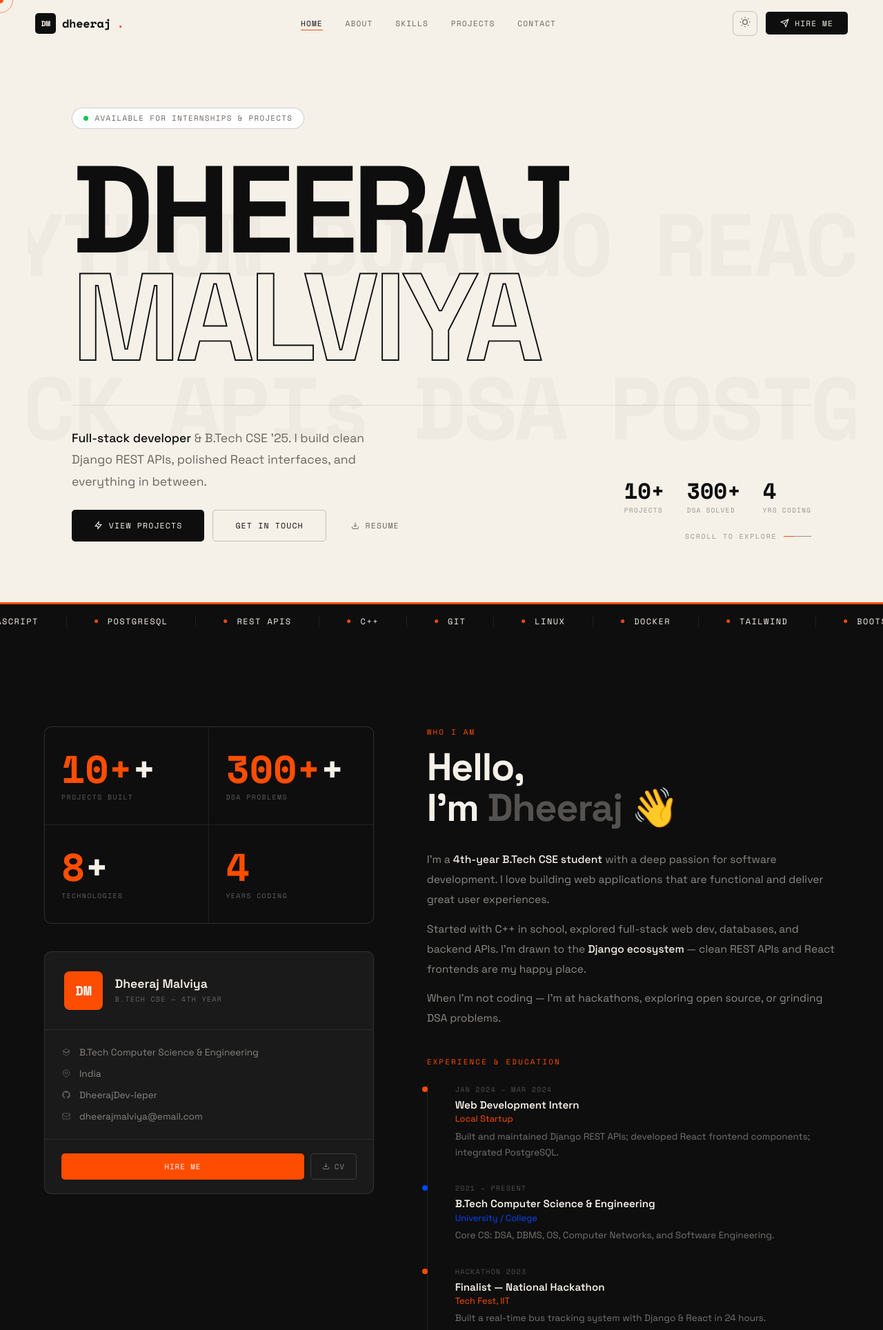
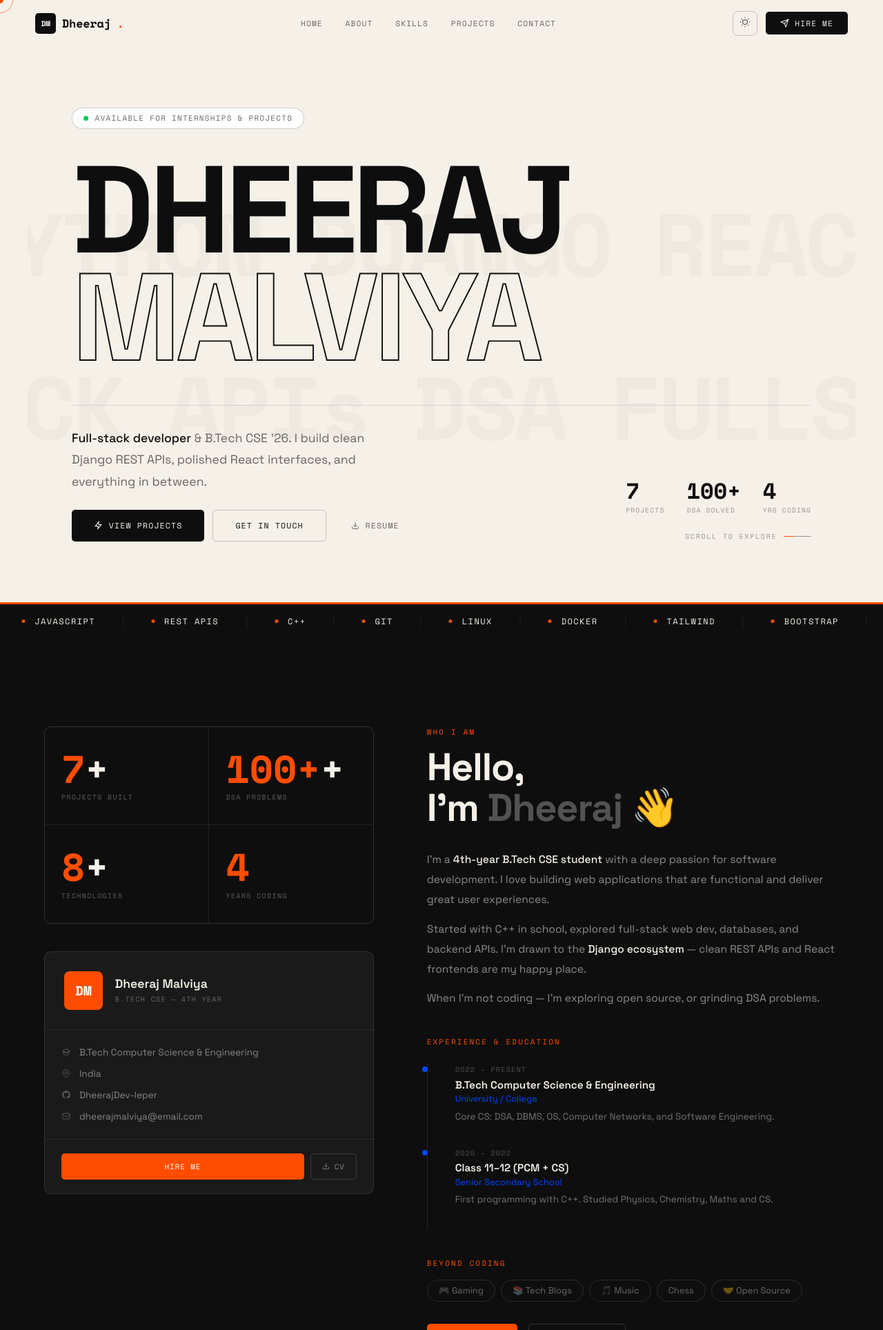
Before and after one commit to DheerajDev-leper/Portfolio, a Django app: page / in a window 1280 px wide. Shown: the top 1928 px of the page at 69% size. Run offline with Django 5.2, Linux system fonts and the light colour scheme.

Commit message:
Updated personnel info.

```diff
--- a/templates/index.html
+++ b/templates/index.html
@@ -445,12 +445,12 @@ footer{background:var(--ink);color:var(--bg);padding:2rem clamp(1.5rem,5vw,4rem)
 
 <!-- ══ NAV ══ -->
 <nav id="nav">
-  <a href="#hero" class="nav-logo">
+  <a href="#" class="nav-logo">
     <div class="logo-box">DM</div>
-    dheeraj<span class="logo-dot">.</span>
+    Dheeraj<span class="logo-dot">.</span>
   </a>
   <div class="nav-links" id="navLinks">
-    <a href="#hero" class="nav-a active">Home</a>
+    <a href="#" class="nav-a active">Home</a>
     <a href="#about" class="nav-a">About</a>
     <a href="#skills" class="nav-a">Skills</a>
     <a href="#projects" class="nav-a">Projects</a>
@@ -481,7 +481,7 @@ footer{background:var(--ink);color:var(--bg);padding:2rem clamp(1.5rem,5vw,4rem)
     <!-- bg watermark words -->
     <div class="hero-bg-words" aria-hidden="true">
       <div class="hero-bg-row"><span class="hero-bg-word">PYTHON</span><span class="hero-bg-word">DJANGO</span><span class="hero-bg-word">REACT</span><span class="hero-bg-word">BACKEND</span><span class="hero-bg-word">PYTHON</span><span class="hero-bg-word">DJANGO</span><span class="hero-bg-word">REACT</span><span class="hero-bg-word">BACKEND</span></div>
-      <div class="hero-bg-row"><span class="hero-bg-word">FULLSTACK</span><span class="hero-bg-word">APIs</span><span class="hero-bg-word">DSA</span><span class="hero-bg-word">POSTGRES</span><span class="hero-bg-word">FULLSTACK</span><span class="hero-bg-word">APIs</span><span class="hero-bg-word">DSA</span><span class="hero-bg-word">POSTGRES</span></div>
+      <div class="hero-bg-row"><span class="hero-bg-word">FULLSTACK</span><span class="hero-bg-word">APIs</span><span class="hero-bg-word">DSA</span><span class="hero-bg-word">FULLSTACK</span><span class="hero-bg-word">APIs</span><span class="hero-bg-word">DSA</span></div>
     </div>
 
     <div class="hero-content">
@@ -498,7 +498,7 @@ footer{background:var(--ink);color:var(--bg);padding:2rem clamp(1.5rem,5vw,4rem)
       <div class="hero-bottom">
         <div>
           <p class="hero-desc">
-            <strong>Full-stack developer</strong> &amp; B.Tech CSE '25. I build clean Django REST APIs,
+            <strong>Full-stack developer</strong> &amp; B.Tech CSE '26. I build clean Django REST APIs,
             polished React interfaces, and everything in between.
           </p>
           <div class="hero-ctas">
@@ -515,8 +515,8 @@ footer{background:var(--ink);color:var(--bg);padding:2rem clamp(1.5rem,5vw,4rem)
         </div>
         <div class="hero-right">
           <div class="hero-stats">
-            <div><div class="hstat-n" data-count="10">0</div><div class="hstat-l">Projects</div></div>
-            <div><div class="hstat-n" data-count="300">0</div><div class="hstat-l">DSA Solved</div></div>
+            <div><div class="hstat-n" data-count="7">0</div><div class="hstat-l">Projects</div></div>
+            <div><div class="hstat-n" data-count="100">0</div><div class="hstat-l">DSA Solved</div></div>
             <div><div class="hstat-n" data-count="4">0</div><div class="hstat-l">Yrs Coding</div></div>
           </div>
           <div class="hero-scroll">
@@ -541,8 +541,8 @@ footer{background:var(--ink);color:var(--bg);padding:2rem clamp(1.5rem,5vw,4rem)
       <!-- Left col -->
       <div>
         <div class="stat-block-grid sr">
-          <div class="sblock"><div class="sblock-n"><span class="a" data-count="10">0</span>+</div><div class="sblock-l">Projects Built</div></div>
-          <div class="sblock"><div class="sblock-n"><span class="a" data-count="300">0</span>+</div><div class="sblock-l">DSA Problems</div></div>
+          <div class="sblock"><div class="sblock-n"><span class="a" data-count="7">0</span>+</div><div class="sblock-l">Projects Built</div></div>
+          <div class="sblock"><div class="sblock-n"><span class="a" data-count="100">0</span>+</div><div class="sblock-l">DSA Problems</div></div>
           <div class="sblock"><div class="sblock-n"><span class="a" data-count="8">0</span>+</div><div class="sblock-l">Technologies</div></div>
           <div class="sblock"><div class="sblock-n"><span class="a" data-count="4">0</span></div><div class="sblock-l">Years Coding</div></div>
         </div>
@@ -573,7 +573,7 @@ footer{background:var(--ink);color:var(--bg);padding:2rem clamp(1.5rem,5vw,4rem)
         <h2 class="about-h sr d1">Hello,<br>I'm <em>Dheeraj</em> 👋</h2>
         <p class="about-p sr d2">I'm a <strong>4th-year B.Tech CSE student</strong> with a deep passion for software development. I love building web applications that are functional and deliver great user experiences.</p>
         <p class="about-p sr d3">Started with C++ in school, explored full-stack web dev, databases, and backend APIs. I'm drawn to the <strong>Django ecosystem</strong> — clean REST APIs and React frontends are my happy place.</p>
-        <p class="about-p sr d4">When I'm not coding — I'm at hackathons, exploring open source, or grinding DSA problems.</p>
+        <p class="about-p sr d4">When I'm not coding — I'm exploring open source, or grinding DSA problems.</p>
 
         <div class="tl-label sr">Experience &amp; Education</div>
         <div class="tl" id="timeline"></div>
@@ -581,7 +581,7 @@ footer{background:var(--ink);color:var(--bg);padding:2rem clamp(1.5rem,5vw,4rem)
         <div class="sr" style="margin-top:2.5rem">
           <div class="about-eyebrow">Beyond Coding</div>
           <div class="chips">
-            <div class="chip">🎯 Competitive Prog.</div><div class="chip">🎮 Gaming</div><div class="chip">📚 Tech Blogs</div><div class="chip">🎵 Music</div><div class="chip">⚽ Football</div><div class="chip">🤝 Open Source</div><div class="chip">🎤 Hackathons</div>
+            <div class="chip">🎮 Gaming</div><div class="chip">📚 Tech Blogs</div><div class="chip">🎵 Music</div><div class="chip"> Chess </div><div class="chip">🤝 Open Source</div>
           </div>
         </div>
 
@@ -632,10 +632,10 @@ footer{background:var(--ink);color:var(--bg);padding:2rem clamp(1.5rem,5vw,4rem)
       <div class="eyebrow sr">Core Strengths</div>
       <h3 class="sr d1" style="font-size:clamp(1.5rem,3vw,2.5rem);font-weight:700;letter-spacing:-.02em;margin-bottom:2rem">What I do well</h3>
       <div class="comp-grid">
-        <div class="comp-card sr d1"><div class="comp-num">01</div><div class="comp-title">Problem Solving</div><div class="comp-desc">Tackled 300+ DSA problems on LeetCode &amp; HackerRank. Strong in arrays, trees, graphs, and DP.</div></div>
+        <div class="comp-card sr d1"><div class="comp-num">01</div><div class="comp-title">Problem Solving</div><div class="comp-desc">Tackled 100+ DSA problems on LeetCode &amp; HackerRank.</div></div>
         <div class="comp-card sr d2"><div class="comp-num">02</div><div class="comp-title">Backend Development</div><div class="comp-desc">Scalable Django REST APIs with auth, permissions, serialization, and optimized ORM queries.</div></div>
         <div class="comp-card sr d3"><div class="comp-num">03</div><div class="comp-title">Database Design</div><div class="comp-desc">Normalized schemas, complex SQL queries, and efficient Django ORM patterns.</div></div>
-        <div class="comp-card sr d4"><div class="comp-num">04</div><div class="comp-title">Frontend Integration</div><div class="comp-desc">Responsive UIs in React connected to REST APIs via Axios and Fetch.</div></div>
+        <div class="comp-card sr d4"><div class="comp-num">04</div><div class="comp-title">Frontend Integration</div><div class="comp-desc">Responsive UIs in React connected to Django.</div></div>
       </div>
     </div>
 
@@ -647,7 +647,7 @@ footer{background:var(--ink);color:var(--bg);padding:2rem clamp(1.5rem,5vw,4rem)
         <div class="learn-item sr d1"><div class="learn-ico">☁️</div><div><div class="learn-title">AWS Cloud Fundamentals</div><div class="learn-status"><span class="sdot sdot-a"></span>In Progress — EC2, S3, RDS</div></div></div>
         <div class="learn-item sr d2"><div class="learn-ico">🐋</div><div><div class="learn-title">Docker &amp; Containerization</div><div class="learn-status"><span class="sdot sdot-a"></span>In Progress — Dockerizing Django apps</div></div></div>
         <div class="learn-item sr d3"><div class="learn-ico">⚛️</div><div><div class="learn-title">Advanced React &amp; Next.js</div><div class="learn-status"><span class="sdot sdot-g"></span>Completed — Hooks, Context, SSR basics</div></div></div>
-        <div class="learn-item sr d4"><div class="learn-ico">🤖</div><div><div class="learn-title">Machine Learning Basics</div><div class="learn-status"><span class="sdot sdot-a"></span>In Progress — Scikit-learn, Pandas</div></div></div>
+        <div class="learn-item sr d4"><div class="learn-ico">🤖</div><div><div class="learn-title">Machine Learning Intermediate</div><div class="learn-status"><span class="sdot sdot-a"></span>In Progress — Scikit-learn, Tensorflow, Pytorch</div></div></div>
       </div>
     </div>
   </div>
@@ -699,12 +699,11 @@ footer{background:var(--ink);color:var(--bg);padding:2rem clamp(1.5rem,5vw,4rem)
         <h2 class="contact-h">Let's build<br>something <span>great.</span></h2>
         <p class="contact-p">Whether you have an <strong>internship offer</strong>, a collaboration idea, or just want to say hi — I'm always open. I'll reply within 24 hours.</p>
         <div class="clinks">
-          <a href="mailto:dheerajmalviya@email.com" class="cl"><div class="cl-ico"><svg width="17" height="17" fill="none" stroke="currentColor" stroke-width="1.5" viewBox="0 0 24 24"><path d="M3 8l7.89 5.26a2 2 0 002.22 0L21 8M5 19h14a2 2 0 002-2V7a2 2 0 00-2-2H5a2 2 0 00-2 2v10a2 2 0 002 2z"/></svg></div><div><div class="cl-lbl">Email</div><div class="cl-val">dheerajmalviya@email.com</div></div></a>
+          <a href="mailto:dheerajsmalviya@gmail.com" class="cl"><div class="cl-ico"><svg width="17" height="17" fill="none" stroke="currentColor" stroke-width="1.5" viewBox="0 0 24 24"><path d="M3 8l7.89 5.26a2 2 0 002.22 0L21 8M5 19h14a2 2 0 002-2V7a2 2 0 00-2-2H5a2 2 0 00-2 2v10a2 2 0 002 2z"/></svg></div><div><div class="cl-lbl">Email</div><div class="cl-val">dheerajsmalviya@gmail.com</div></div></a>
           <a href="https://github.com/DheerajDev-leper" target="_blank" rel="noopener" class="cl"><div class="cl-ico"><svg width="17" height="17" fill="currentColor" viewBox="0 0 24 24"><path d="M12 2C6.477 2 2 6.484 2 12.017c0 4.425 2.865 8.18 6.839 9.504.5.092.682-.217.682-.483 0-.237-.008-.868-.013-1.703-2.782.605-3.369-1.343-3.369-1.343-.454-1.158-1.11-1.466-1.11-1.466-.908-.62.069-.608.069-.608 1.003.07 1.531 1.032 1.531 1.032.892 1.53 2.341 1.088 2.91.832.092-.647.35-1.088.636-1.338-2.22-.253-4.555-1.113-4.555-4.951 0-1.093.39-1.988 1.029-2.688-.103-.253-.446-1.272.098-2.65 0 0 .84-.27 2.75 1.026A9.564 9.564 0 0112 6.844c.85.004 1.705.115 2.504.337 1.909-1.296 2.747-1.027 2.747-1.027.546 1.379.202 2.398.1 2.651.64.7 1.028 1.595 1.028 2.688 0 3.848-2.339 4.695-4.566 4.943.359.309.678.92.678 1.855 0 1.338-.012 2.419-.012 2.747 0 .268.18.58.688.482A10.019 10.019 0 0022 12.017C22 6.484 17.522 2 12 2z"/></svg></div><div><div class="cl-lbl">GitHub</div><div class="cl-val">DheerajDev-leper</div></div></a>
           <a href="https://linkedin.com/in/dheerajmalviya" target="_blank" rel="noopener" class="cl"><div class="cl-ico" style="color:var(--accent2)"><svg width="17" height="17" fill="currentColor" viewBox="0 0 24 24"><path d="M20.447 20.452h-3.554v-5.569c0-1.328-.027-3.037-1.852-3.037-1.853 0-2.136 1.445-2.136 2.939v5.667H9.351V9h3.414v1.561h.046c.477-.9 1.637-1.85 3.37-1.85 3.601 0 4.267 2.37 4.267 5.455v6.286zM5.337 7.433a2.062 2.062 0 01-2.063-2.065 2.064 2.064 0 112.063 2.065zm1.782 13.019H3.555V9h3.564v11.452zM22.225 0H1.771C.792 0 0 .774 0 1.729v20.542C0 23.227.792 24 1.771 24h20.451C23.2 24 24 23.227 24 22.271V1.729C24 .774 23.2 0 22.222 0h.003z"/></svg></div><div><div class="cl-lbl">LinkedIn</div><div class="cl-val">Dheeraj Malviya</div></div></a>
         </div>
         <div class="soc-row">
-          <a href="#" class="soc" title="Twitter/X"><svg width="15" height="15" fill="currentColor" viewBox="0 0 24 24"><path d="M18.244 2.25h3.308l-7.227 8.26 8.502 11.24H16.17l-4.714-6.231-5.401 6.231H2.742l7.73-8.835L1.254 2.25H8.08l4.253 5.622zm-1.161 17.52h1.833L7.084 4.126H5.117z"/></svg></a>
           <a href="#" class="soc" title="LeetCode"><svg width="15" height="15" fill="currentColor" viewBox="0 0 24 24"><path d="M13.483 0a1.374 1.374 0 0 0-.961.438L7.116 6.226l-3.854 4.126a5.266 5.266 0 0 0-1.209 2.104 5.35 5.35 0 0 0-.125.513 5.527 5.527 0 0 0 .062 2.362 5.83 5.83 0 0 0 .349 1.017 5.938 5.938 0 0 0 1.271 1.818l4.277 4.193.039.038c2.248 2.165 5.852 2.133 8.063-.074l2.396-2.392c.54-.54.54-1.414.003-1.955a1.378 1.378 0 0 0-1.951-.003l-2.396 2.392a3.021 3.021 0 0 1-4.205.038l-.02-.019-4.276-4.193c-.652-.64-.972-1.469-.948-2.263a2.68 2.68 0 0 1 .066-.523 2.545 2.545 0 0 1 .619-1.164L9.13 8.114c1.058-1.134 3.204-1.27 4.43-.278l3.501 2.831c.593.48 1.461.387 1.94-.207a1.384 1.384 0 0 0-.207-1.943l-3.5-2.831c-.8-.647-1.766-1.045-2.774-1.202l2.015-2.158A1.384 1.384 0 0 0 13.483 0zm-2.866 12.815a1.38 1.38 0 0 0-1.38 1.382 1.38 1.38 0 0 0 1.38 1.382H20.79a1.38 1.38 0 0 0 1.38-1.382 1.38 1.38 0 0 0-1.38-1.382z"/></svg></a>
           <a href="#" class="soc" title="HackerRank"><svg width="15" height="15" fill="currentColor" viewBox="0 0 24 24"><path d="M12 0c1.285 0 9.75 4.886 10.392 6 .645 1.115.645 10.885 0 12S13.287 24 12 24C10.715 24 2.25 19.114 1.608 18 .963 16.886.963 7.115 1.608 6 2.253 4.886 10.715 0 12 0zm2.295 6.799c-.141 0-.258.115-.258.258v3.875H9.963V7.057c0-.141-.115-.258-.258-.258h-1.9c-.141 0-.258.115-.258.258v9.886c0 .141.115.258.258.258h1.9c.141 0 .258-.115.258-.258v-3.875h4.074v3.875c0 .141.115.258.258.258h1.9c.141 0 .258-.115.258-.258V7.057c0-.141-.115-.258-.258-.258h-1.9z"/></svg></a>
         </div>
@@ -753,17 +752,15 @@ footer{background:var(--ink);color:var(--bg);padding:2rem clamp(1.5rem,5vw,4rem)
   <div class="fl-right">
     <a href="https://github.com/DheerajDev-leper" target="_blank" rel="noopener" class="flink" aria-label="GitHub"><svg width="18" height="18" fill="currentColor" viewBox="0 0 24 24"><path d="M12 2C6.477 2 2 6.484 2 12.017c0 4.425 2.865 8.18 6.839 9.504.5.092.682-.217.682-.483 0-.237-.008-.868-.013-1.703-2.782.605-3.369-1.343-3.369-1.343-.454-1.158-1.11-1.466-1.11-1.466-.908-.62.069-.608.069-.608 1.003.07 1.531 1.032 1.531 1.032.892 1.53 2.341 1.088 2.91.832.092-.647.35-1.088.636-1.338-2.22-.253-4.555-1.113-4.555-4.951 0-1.093.39-1.988 1.029-2.688-.103-.253-.446-1.272.098-2.65 0 0 .84-.27 2.75 1.026A9.564 9.564 0 0112 6.844c.85.004 1.705.115 2.504.337 1.909-1.296 2.747-1.027 2.747-1.027.546 1.379.202 2.398.1 2.651.64.7 1.028 1.595 1.028 2.688 0 3.848-2.339 4.695-4.566 4.943.359.309.678.92.678 1.855 0 1.338-.012 2.419-.012 2.747 0 .268.18.58.688.482A10.019 10.019 0 0022 12.017C22 6.484 17.522 2 12 2z"/></svg></a>
     <a href="https://linkedin.com/in/dheerajmalviya" target="_blank" rel="noopener" class="flink" aria-label="LinkedIn"><svg width="18" height="18" fill="currentColor" viewBox="0 0 24 24"><path d="M20.447 20.452h-3.554v-5.569c0-1.328-.027-3.037-1.852-3.037-1.853 0-2.136 1.445-2.136 2.939v5.667H9.351V9h3.414v1.561h.046c.477-.9 1.637-1.85 3.37-1.85 3.601 0 4.267 2.37 4.267 5.455v6.286zM5.337 7.433a2.062 2.062 0 01-2.063-2.065 2.064 2.064 0 112.063 2.065zm1.782 13.019H3.555V9h3.564v11.452zM22.225 0H1.771C.792 0 0 .774 0 1.729v20.542C0 23.227.792 24 1.771 24h20.451C23.2 24 24 23.227 24 22.271V1.729C24 .774 23.2 0 22.222 0h.003z"/></svg></a>
-    <a href="mailto:dheerajmalviya@email.com" class="flink" aria-label="Email"><svg width="18" height="18" fill="currentColor" viewBox="0 0 24 24"><path d="M20 4H4c-1.1 0-2 .9-2 2v12c0 1.1.9 2 2 2h16c1.1 0 2-.9 2-2V6c0-1.1-.9-2-2-2zm0 4l-8 5-8-5V6l8 5 8-5v2z"/></svg></a>
+    <a href="mailto:dheerajsmalviya@gmail.com" class="flink" aria-label="Email"><svg width="18" height="18" fill="currentColor" viewBox="0 0 24 24"><path d="M20 4H4c-1.1 0-2 .9-2 2v12c0 1.1.9 2 2 2h16c1.1 0 2-.9 2-2V6c0-1.1-.9-2-2-2zm0 4l-8 5-8-5V6l8 5 8-5v2z"/></svg></a>
   </div>
 </footer>
 
 <script>
 /* ─── DATA ─── */
 const EXP=[
-  {t:'work',p:'JAN 2024 – MAR 2024',r:'Web Development Intern',o:'Local Startup',d:'Built and maintained Django REST APIs; developed React frontend components; integrated PostgreSQL.'},
-  {t:'edu',p:'2021 – PRESENT',r:'B.Tech Computer Science & Engineering',o:'University / College',d:'Core CS: DSA, DBMS, OS, Computer Networks, and Software Engineering.'},
-  {t:'work',p:'HACKATHON 2023',r:'Finalist — National Hackathon',o:'Tech Fest, IIT',d:'Built a real-time bus tracking system with Django & React in 24 hours.'},
-  {t:'edu',p:'2019 – 2021',r:'Class 11–12 (PCM + CS)',o:'Senior Secondary School',d:'First programming with C++. Studied Physics, Chemistry, Maths and CS.'}
+  {t:'edu',p:'2022 – PRESENT',r:'B.Tech Computer Science & Engineering',o:'University / College',d:'Core CS: DSA, DBMS, OS, Computer Networks, and Software Engineering.'},
+  {t:'edu',p:'2020 – 2022',r:'Class 11–12 (PCM + CS)',o:'Senior Secondary School',d:'First programming with C++. Studied Physics, Chemistry, Maths and CS.'}
 ];
 
 /* Skills — icon emoji, name, proficiency (1-5 dots), category */
@@ -771,29 +768,24 @@ const SKILLS=[
   /* Languages */
   {e:'🐍',n:'Python',dots:5,cat:'lang',lv:'Expert'},
   {e:'📜',n:'JavaScript',dots:4,cat:'lang',lv:'Proficient'},
-  {e:'⚡',n:'C++',dots:4,cat:'lang',lv:'Proficient'},
+  {e:'⚡',n:'C++',dots:3,cat:'lang',lv:'Intermediate'},
   {e:'🌐',n:'HTML & CSS',dots:5,cat:'lang',lv:'Expert'},
-  {e:'🔷',n:'TypeScript',dots:3,cat:'lang',lv:'Intermediate'},
   {e:'🗄️',n:'SQL',dots:4,cat:'lang',lv:'Proficient'},
   /* Frameworks */
-  {e:'🎸',n:'Django',dots:5,cat:'fw',lv:'Expert'},
+  {e:'🎸',n:'Django',dots:4,cat:'fw',lv:'Proficient'},
   {e:'🔌',n:'DRF',dots:4,cat:'fw',lv:'Proficient'},
-  {e:'⚛️',n:'React.js',dots:4,cat:'fw',lv:'Proficient'},
+  {e:'⚛️',n:'React.js',dots:3,cat:'fw',lv:'Intermediate'},
   {e:'🎨',n:'Bootstrap',dots:4,cat:'fw',lv:'Proficient'},
   {e:'💨',n:'Tailwind CSS',dots:3,cat:'fw',lv:'Intermediate'},
-  {e:'🚀',n:'Next.js',dots:3,cat:'fw',lv:'Learning'},
   /* Dev Tools */
   {e:'🐙',n:'Git & GitHub',dots:5,cat:'tools',lv:'Expert'},
-  {e:'📬',n:'Postman',dots:4,cat:'tools',lv:'Proficient'},
   {e:'🐧',n:'Linux',dots:4,cat:'tools',lv:'Proficient'},
   {e:'🐋',n:'Docker',dots:3,cat:'tools',lv:'Intermediate'},
   {e:'☁️',n:'AWS',dots:2,cat:'tools',lv:'Learning'},
   {e:'🔥',n:'VS Code',dots:5,cat:'tools',lv:'Expert'},
   /* Databases */
-  {e:'🐘',n:'PostgreSQL',dots:4,cat:'db',lv:'Proficient'},
   {e:'🪶',n:'SQLite',dots:4,cat:'db',lv:'Proficient'},
   {e:'🐬',n:'MySQL',dots:3,cat:'db',lv:'Intermediate'},
-  {e:'🟢',n:'Redis',dots:2,cat:'db',lv:'Learning'},
 ];
 
 const PROJECTS=[
@@ -805,7 +797,7 @@ const PROJECTS=[
   {n:'DSA Visualizer',yr:'2024',cat:'cli',feat:false,d:'Interactive visualizer for sorting, tree traversals, and graph search algorithms.',tags:['Python','Pygame','Algorithms'],gh:'https://github.com/DheerajDev-leper',live:null},
 ];
 
-const MARQUEE=['Python','Django','React.js','JavaScript','PostgreSQL','REST APIs','C++','Git','Linux','Docker','Tailwind','Bootstrap','Postman','TypeScript','AWS'];
+const MARQUEE=['Python','Django','React.js','JavaScript','REST APIs','C++','Git','Linux','Docker','Tailwind','Bootstrap','TypeScript','AWS'];
 
 /* ─── CURSOR ─── */
 const cur=document.getElementById('cur'),ring=document.getElementById('cur-ring');
```
